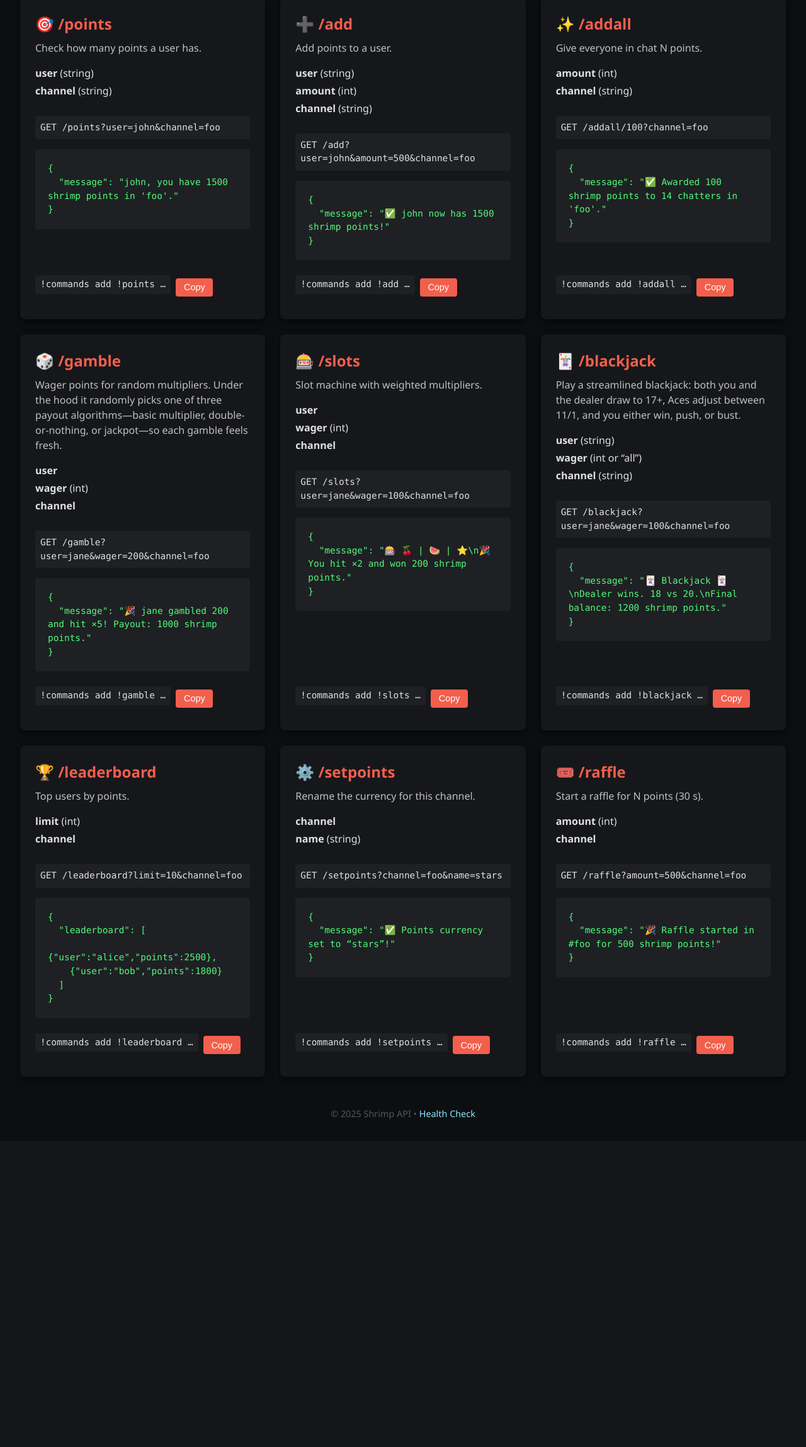
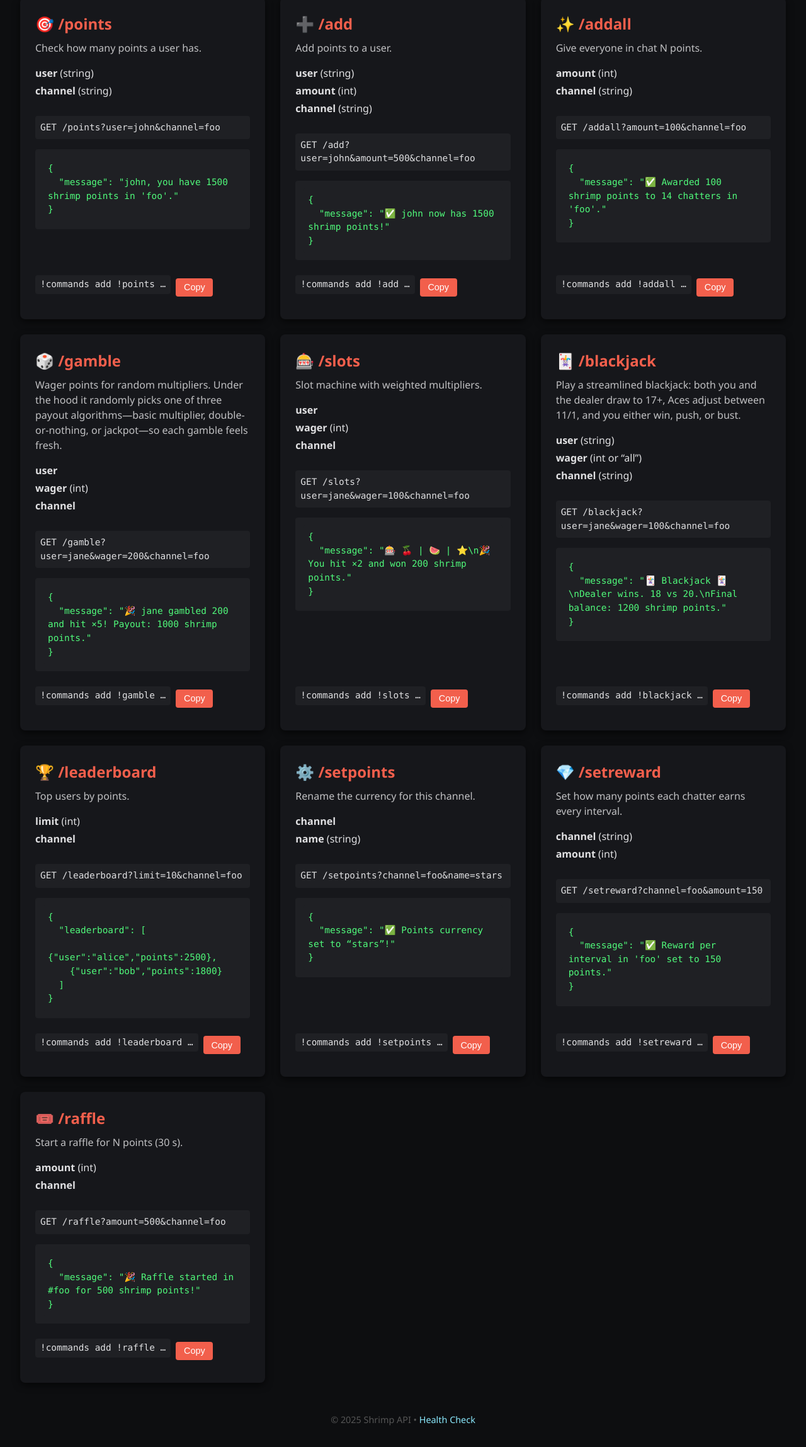
Before and after one commit to andrilchakraborty/api, a FastAPI app: page / in a window 1280 px wide. Shown: the part 197-2495 px from the top of the page at 63% size. Before the commit the page ends 1975 px from the top, so only its background shows below. Run offline with FastAPI, Linux system fonts and the light colour scheme; parts of the project's set-up code (start-up, migrations or seed data) failed here and were passed over.

Commit message:
Update index.html

```diff
--- a/templates/index.html
+++ b/templates/index.html
@@ -181,11 +181,11 @@
         <li><strong>amount</strong> (int)</li>
         <li><strong>channel</strong> (string)</li>
       </ul>
-      <code>GET /addall/100?channel=foo</code>
+      <code>GET /addall?amount=100&amp;channel=foo</code>
       <div class="sample"><pre>{
   "message": "✅ Awarded 100 shrimp points to 14 chatters in 'foo'."
 }</pre></div>
-      <div class="command" data-cmd="!commands add !addall $(urlfetch https://api-jt5t.onrender.com/addall/$(querystring)?channel=$(channel))">
+      <div class="command" data-cmd="!commands add !addall $(urlfetch https://api-jt5t.onrender.com/addall?amount=$(1)&amp;channel=$(channel))">
         <code>!commands add !addall …</code>
         <button onclick="copyCmd(this)">Copy</button>
       </div>
@@ -204,7 +204,7 @@
       <div class="sample"><pre>{
   "message": "🎉 jane gambled 200 and hit ×5! Payout: 1000 shrimp points."
 }</pre></div>
-      <div class="command" data-cmd="!commands add !gamble $(urlfetch https://api-jt5t.onrender.com/gamble?user=$(user)&amp;wager=$(count)&amp;channel=$(channel))">
+      <div class="command" data-cmd="!commands add !gamble $(urlfetch https://api-jt5t.onrender.com/gamble?user=$(user)&amp;wager=$(1)&amp;channel=$(channel))">
         <code>!commands add !gamble …</code>
         <button onclick="copyCmd(this)">Copy</button>
       </div>
@@ -223,7 +223,7 @@
       <div class="sample"><pre>{
   "message": "🎰 🍒 | 🍉 | ⭐\n🎉 You hit ×2 and won 200 shrimp points."
 }</pre></div>
-      <div class="command" data-cmd="!commands add !slots $(urlfetch https://api-jt5t.onrender.com/slots?user=$(user)&amp;wager=$(count)&amp;channel=$(channel))">
+      <div class="command" data-cmd="!commands add !slots $(urlfetch https://api-jt5t.onrender.com/slots?user=$(user)&amp;wager=$(1)&amp;channel=$(channel))">
         <code>!commands add !slots …</code>
         <button onclick="copyCmd(this)">Copy</button>
       </div>
@@ -242,7 +242,7 @@
       <div class="sample"><pre>{
   "message": "🃏 Blackjack 🃏\nDealer wins. 18 vs 20.\nFinal balance: 1200 shrimp points."
 }</pre></div>
-      <div class="command" data-cmd="!commands add !blackjack $(urlfetch https://api-jt5t.onrender.com/blackjack?user=$(user)&amp;wager=$(count)&amp;channel=$(channel))">
+      <div class="command" data-cmd="!commands add !blackjack $(urlfetch https://api-jt5t.onrender.com/blackjack?user=$(user)&amp;wager=$(1)&amp;channel=$(channel))">
         <code>!commands add !blackjack …</code>
         <button onclick="copyCmd(this)">Copy</button>
       </div>
@@ -263,7 +263,7 @@
     {"user":"bob","points":1800}
   ]
 }</pre></div>
-      <div class="command" data-cmd="!commands add !leaderboard $(urlfetch https://api-jt5t.onrender.com/leaderboard?limit=$(count)&amp;channel=$(channel))">
+      <div class="command" data-cmd="!commands add !leaderboard $(urlfetch https://api-jt5t.onrender.com/leaderboard?limit=$(1)&amp;channel=$(channel))">
         <code>!commands add !leaderboard …</code>
         <button onclick="copyCmd(this)">Copy</button>
       </div>
@@ -287,6 +287,24 @@
       </div>
     </div>
 
+    <!-- /setreward -->
+    <div class="card">
+      <h2>💎 /setreward</h2>
+      <p>Set how many points each chatter earns every interval.</p>
+      <ul class="params">
+        <li><strong>channel</strong> (string)</li>
+        <li><strong>amount</strong> (int)</li>
+      </ul>
+      <code>GET /setreward?channel=foo&amp;amount=150</code>
+      <div class="sample"><pre>{
+  "message": "✅ Reward per interval in 'foo' set to 150 points."
+}</pre></div>
+      <div class="command" data-cmd="!commands add !setreward $(urlfetch https://api-jt5t.onrender.com/setreward?channel=$(channel)&amp;amount=$(1))">
+        <code>!commands add !setreward …</code>
+        <button onclick="copyCmd(this)">Copy</button>
+      </div>
+    </div>
+
     <!-- /raffle -->
     <div class="card">
       <h2>🎟️ /raffle</h2>
@@ -299,7 +317,7 @@
       <div class="sample"><pre>{
   "message": "🎉 Raffle started in #foo for 500 shrimp points!"
 }</pre></div>
-      <div class="command" data-cmd="!commands add !raffle $(urlfetch https://api-jt5t.onrender.com/raffle?amount=$(count)&amp;channel=$(channel))">
+      <div class="command" data-cmd="!commands add !raffle $(urlfetch https://api-jt5t.onrender.com/raffle?amount=$(1)&amp;channel=$(channel))">
         <code>!commands add !raffle …</code>
         <button onclick="copyCmd(this)">Copy</button>
       </div>
```
